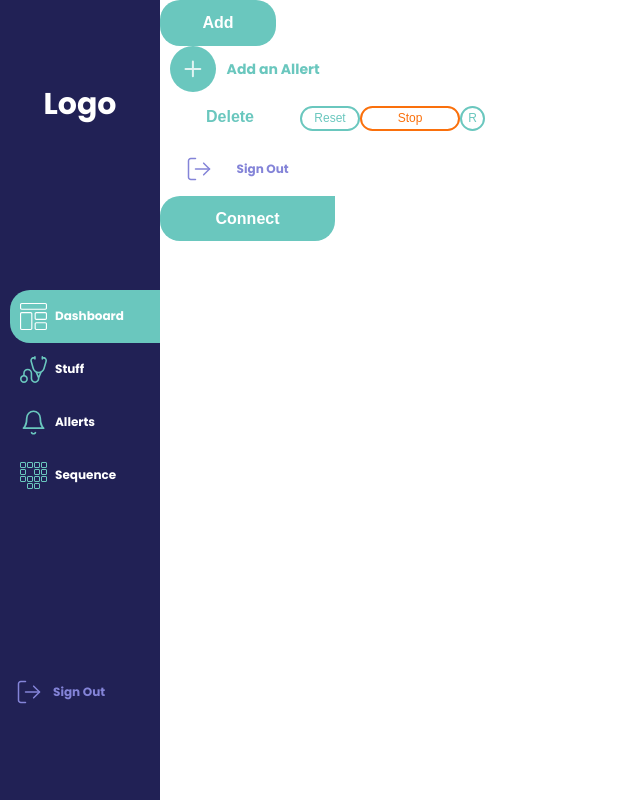
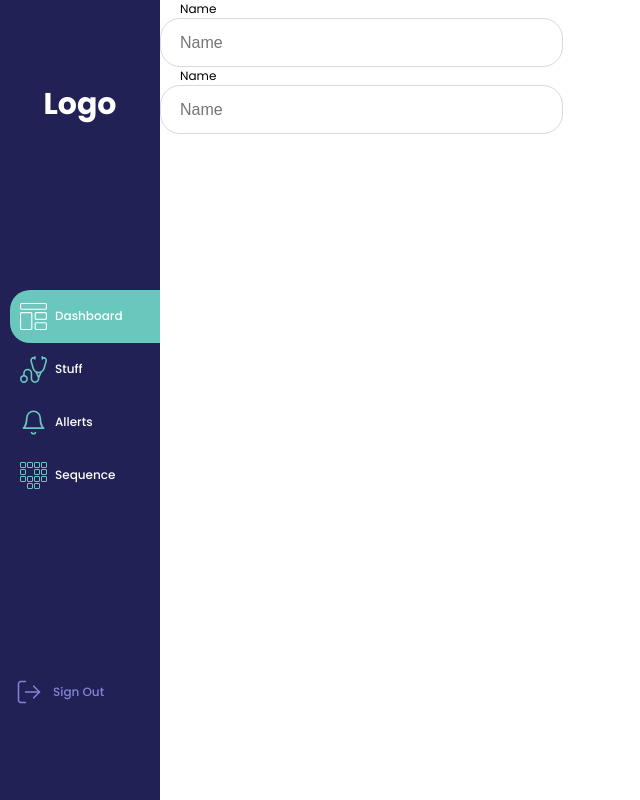
Before and after one commit to ozymok1604/smart-track, a React (Create React App) app: page / in a window 1280 px wide. Shown: the whole page, without its empty margins (0-640 px from the left). Built offline with nearby package versions, Linux system fonts and the light colour scheme.

Commit message:
styled field add

```diff
--- a/public/index.html
+++ b/public/index.html
@@ -18,6 +18,14 @@
 
     <link
       href="https://fonts.googleapis.com/css2?family=Poppins:wght@700&display=swap"
+      rel="stylesheet"
+    />
+    <link
+      href="https://fonts.googleapis.com/css2?family=Poppins:wght@500&display=swap"
+      rel="stylesheet"
+    />
+    <link
+      href="https://fonts.googleapis.com/css2?family=Poppins:wght@400&display=swap"
       rel="stylesheet"
     />
 
--- a/src/Components/Button/styles.module.scss
+++ b/src/Components/Button/styles.module.scss
@@ -171,7 +171,8 @@
 
 .out_container:active {
   color: $dark-blue;
-  border: 2px solid $turquoise;
+
+  border: 2px solid $dark-blue;
 }
 
 .connect {
--- /dev/null
+++ b/src/Components/Field/Field.tsx
@@ -0,0 +1,28 @@
+import { useState } from "react";
+import styles from "./styles.module.scss";
+
+const Field = ({
+  title,
+  placeholder,
+}: {
+  title: string;
+  placeholder: string;
+}) => {
+  const [value, changeValue] = useState("");
+  const onValueChange = (e: any) => {
+    changeValue(e.target.value);
+  };
+  return (
+    <div className={styles.field_container}>
+      <div className={styles.title}>{title}</div>
+      <input
+        value={value}
+        onChange={onValueChange}
+        placeholder={placeholder}
+        className={styles.input}
+      />
+    </div>
+  );
+};
+
+export { Field };
--- /dev/null
+++ b/src/Components/Field/index.ts
@@ -0,0 +1 @@
+export * from "./Field";
--- /dev/null
+++ b/src/Components/Field/styles.module.scss
@@ -0,0 +1,26 @@
+@import "src/variables";
+
+.field_container {
+  display: flex;
+  flex-direction: column;
+}
+
+.input {
+  width: 380px;
+  height: 45px;
+  border-radius: 20px;
+  border: 1px solid $light-asphalt;
+  padding-left: 19px;
+  font-size: 16px;
+  font-weight: 400;
+  line-height: 24px;
+}
+.input:active {
+  border: 1px solid $black;
+}
+
+.title {
+  font-size: 12px;
+  line-height: 18px;
+  padding-left: 20px;
+}
--- a/src/Pages/Dashboard/Dashboard.tsx
+++ b/src/Pages/Dashboard/Dashboard.tsx
@@ -1,4 +1,5 @@
 import { Button } from "../../Components/Button";
+import { Field } from "../../Components/Field";
 
 import { SideBarMenu } from "../../layouts/SideBarMenu";
 
@@ -9,14 +10,8 @@ const Dashboard = () => {
     <div className={styles.page}>
       <SideBarMenu />
       <div className={styles.page_content}>
-        <Button title="Add" type="primary" />
-        <Button title="Add an Allert" type="add" />
-        <Button title="Delete" type="secondary" />
-        <Button title="Reset" type="reset" />
-        <Button title="Stop" type="stop" />
-        <Button title="R" type="small" />
-        <Button title="Sign Out" type="signOut" />
-        <Button title="Connect" type="connect" />
+        <Field placeholder="Name" title="Name" />
+        <Field placeholder="Name" title="Name" />
       </div>
     </div>
   );
```
